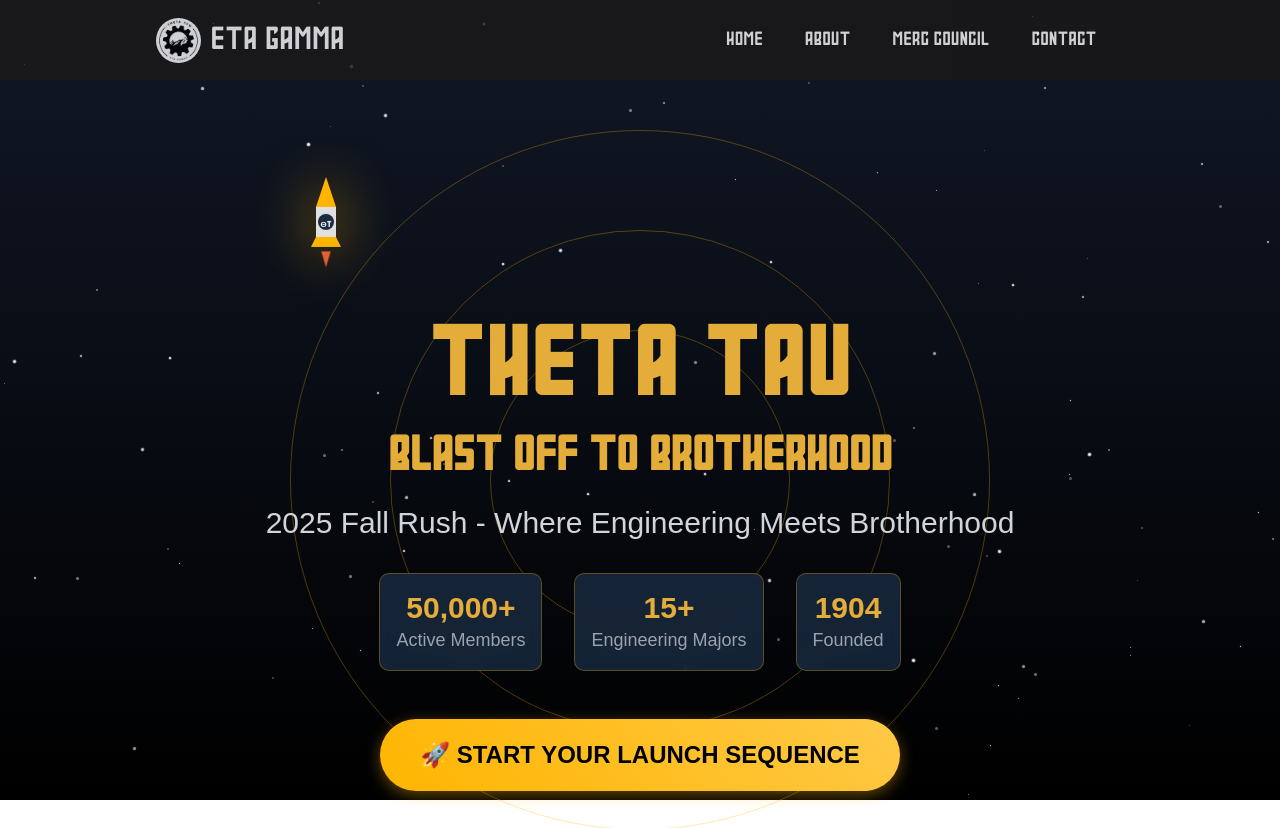
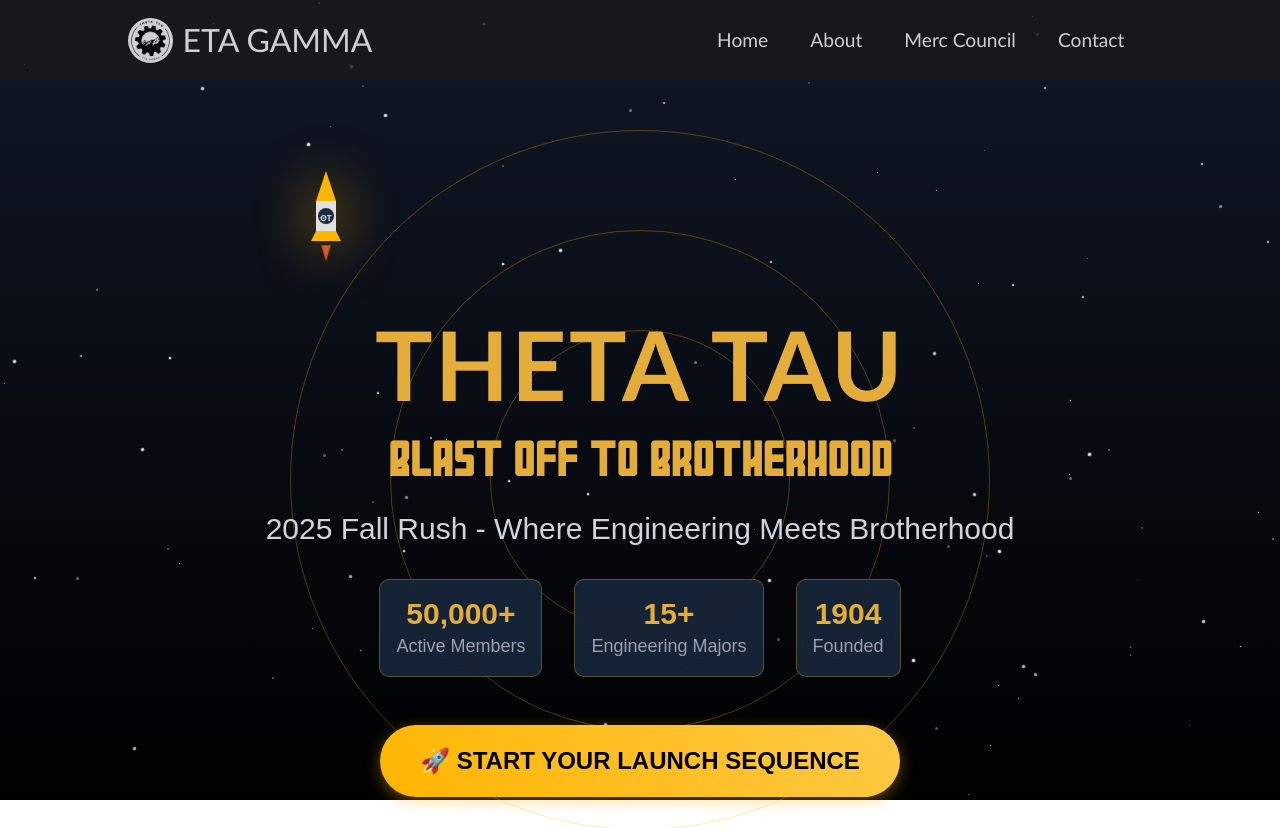
Before and after one commit to BoulderThetaTau/TT_Website, a React (Create React App) app: page /rush in a window 1280 px wide. Shown: the top 828 px of the page. Built offline with nearby package versions, Linux system fonts and the light colour scheme; a web font is replaced by a local one.

Commit message:
Reverted the rest of the website fonts

```diff
--- a/src/App.css
+++ b/src/App.css
@@ -6,7 +6,7 @@
     box-sizing: border-box;
     margin: 0;
     padding: 0;
-    font-family: 'PT Sans', sans-serif;
+    font-family: 'Trebuchet MS', 'Lucida Sans Unicode', 'Lucida Grande', 'Lucida Sans', Arial, sans-serif;
   }
 
   html {
--- a/src/Components/pages/pagesCSS/About.css
+++ b/src/Components/pages/pagesCSS/About.css
@@ -53,7 +53,7 @@
     color: #fff !important;
     font-size: 100px;
     margin-top: -100px;
-    font-family: 'Roboto', sans-serif;
+    font-family: 'Trebuchet MS', 'Lucida Sans Unicode', 'Lucida Grande', 'Lucida Sans', Arial, sans-serif;
 }
 
 .AboutHead > p {
--- a/src/output.css
+++ b/src/output.css
@@ -565,10 +565,6 @@
   inset: 0px;
 }
 
-.bottom-8 {
-  bottom: 2rem;
-}
-
 .left-1\/2 {
   left: 50%;
 }
@@ -712,10 +708,6 @@
   height: 11rem;
 }
 
-.h-8 {
-  height: 2rem;
-}
-
 .h-full {
   height: 100%;
 }
@@ -754,10 +746,6 @@
 
 .w-44 {
   width: 11rem;
-}
-
-.w-8 {
-  width: 2rem;
 }
 
 .w-full {
@@ -827,22 +815,6 @@
   transform: translate(var(--tw-translate-x), var(--tw-translate-y)) rotate(var(--tw-rotate)) skewX(var(--tw-skew-x)) skewY(var(--tw-skew-y)) scaleX(var(--tw-scale-x)) scaleY(var(--tw-scale-y));
 }
 
-@keyframes bounce {
-  0%, 100% {
-    transform: translateY(-25%);
-    animation-timing-function: cubic-bezier(0.8,0,1,1);
-  }
-
-  50% {
-    transform: none;
-    animation-timing-function: cubic-bezier(0,0,0.2,1);
-  }
-}
-
-.animate-bounce {
-  animation: bounce 1s infinite;
-}
-
 .cursor-pointer {
   cursor: pointer;
 }
@@ -1016,11 +988,6 @@
   background-color: rgb(0 0 0 / var(--tw-bg-opacity, 1));
 }
 
-.bg-blue-500 {
-  --tw-bg-opacity: 1;
-  background-color: rgb(59 130 246 / var(--tw-bg-opacity, 1));
-}
-
 .bg-gray-100 {
   --tw-bg-opacity: 1;
   background-color: rgb(243 244 246 / var(--tw-bg-opacity, 1));
@@ -1070,12 +1037,6 @@
 
 .bg-gradient-to-br {
   background-image: linear-gradient(to bottom right, var(--tw-gradient-stops));
-}
-
-.from-black {
-  --tw-gradient-from: #000 var(--tw-gradient-from-position);
-  --tw-gradient-to: rgb(0 0 0 / 0) var(--tw-gradient-to-position);
-  --tw-gradient-stops: var(--tw-gradient-from), var(--tw-gradient-to);
 }
 
 .from-gray-800 {
@@ -1104,10 +1065,6 @@
 
 .to-black {
   --tw-gradient-to: #000 var(--tw-gradient-to-position);
-}
-
-.to-gray-800 {
-  --tw-gradient-to: #1f2937 var(--tw-gradient-to-position);
 }
 
 .to-gray-900 {
@@ -1424,21 +1381,11 @@
   transition-timing-function: cubic-bezier(0.4, 0, 0.2, 1);
 }
 
-@font-face {
-  font-family: 'Pulsar';
-
-  src: url('./font/Pulsar-Original.otf') format('opentype');
-
-  font-weight: normal;
-
-  font-style: normal;
-}
-
 * {
   box-sizing: border-box;
   margin: 0;
   padding: 0;
-  font-family: 'Pulsar', sans-serif;
+  font-family: 'Trebuchet MS', 'Lucida Sans Unicode', 'Lucida Grande', 'Lucida Sans', Arial, sans-serif;
 }
 
 html {
```
